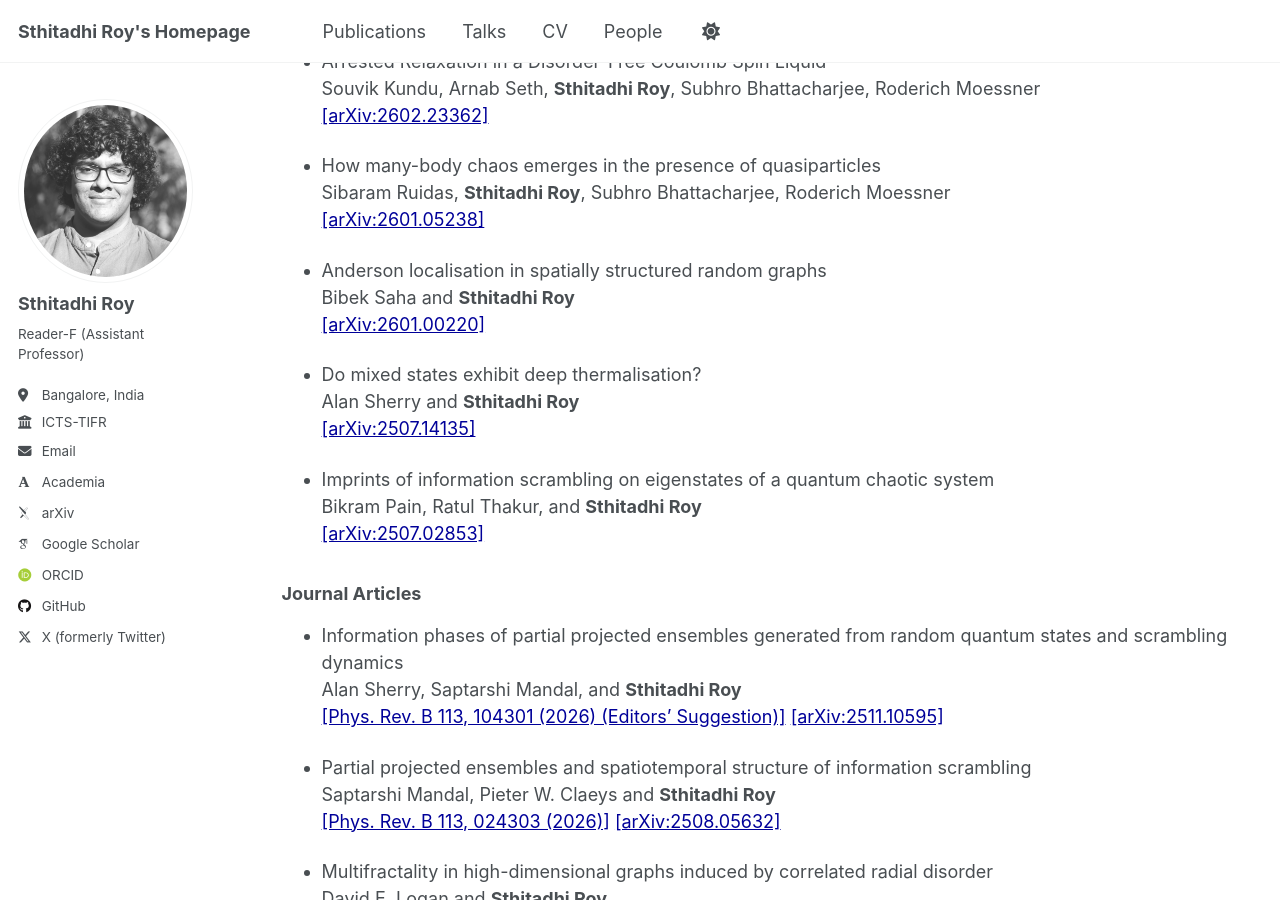
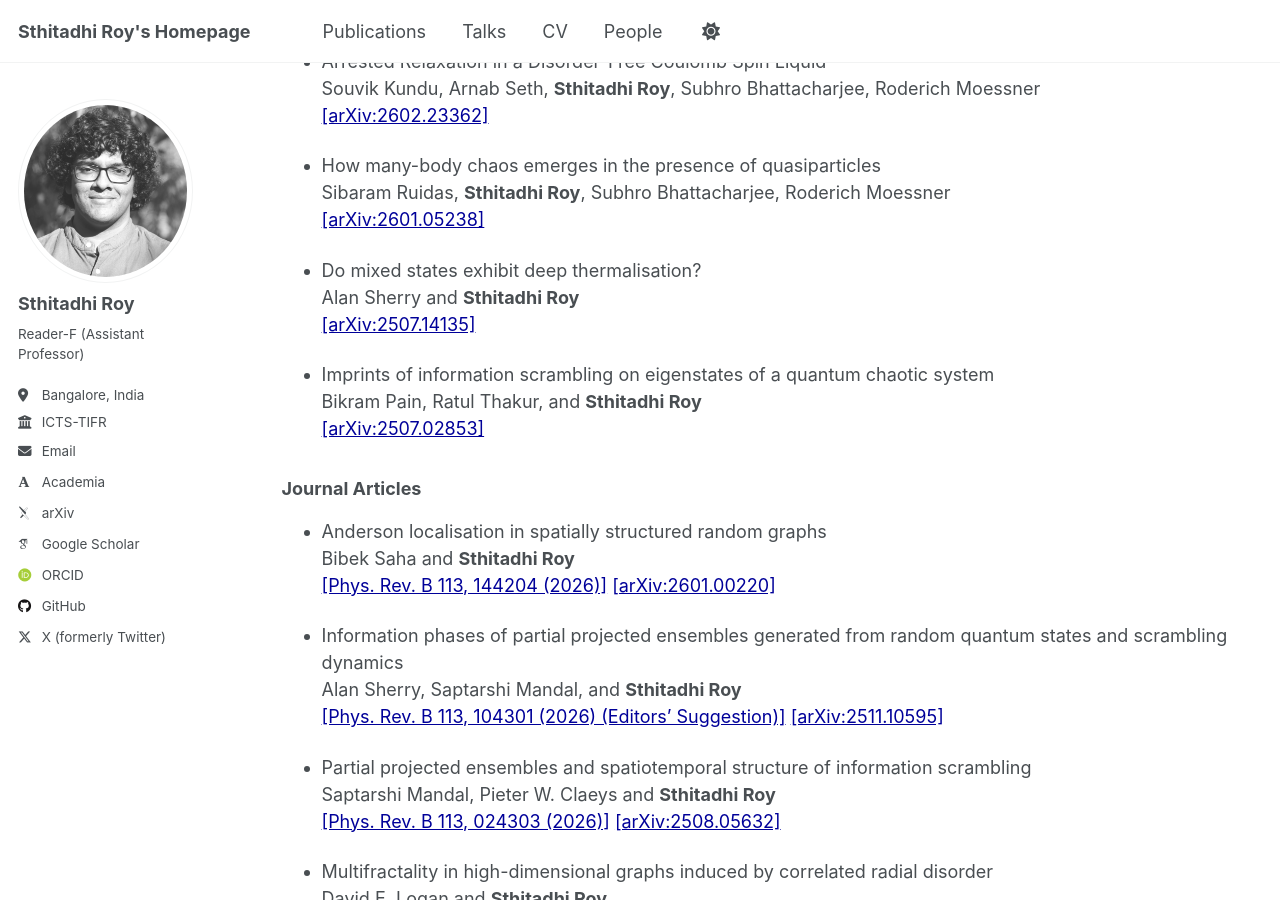
Before and after one commit to sthitadhi-roy/sthitadhi-roy.github.io, a Jekyll site: the page built from _pages/publications.md, in a window 1280 px wide and 900 px high, scrolled down 536 px. Built offline with Jekyll 4.4.1, drawn with Linux system fonts in a browser that asks for light colours; some web fonts are replaced; part of the change alters nothing that is shown.

Commit message:
Update publications.md

```diff
--- a/_pages/publications.md
+++ b/_pages/publications.md
@@ -38,9 +38,6 @@ author_profile: true
   Sibaram Ruidas, **Sthitadhi Roy**, Subhro Bhattacharjee, Roderich Moessner
   [[arXiv:2601.05238]](https://arxiv.org/abs/2601.05238)
 
-- Anderson localisation in spatially structured random graphs
-  Bibek Saha and **Sthitadhi Roy**
-  [[arXiv:2601.00220]](https://arxiv.org/abs/2601.00220)
 
 - Do mixed states exhibit deep thermalisation?
   Alan Sherry and **Sthitadhi Roy**
@@ -52,6 +49,10 @@ author_profile: true
 
 
 ### Journal Articles
+
+- Anderson localisation in spatially structured random graphs
+  Bibek Saha and **Sthitadhi Roy**
+  [[Phys. Rev. B 113, 144204 (2026)]](https://doi.org/10.1103/g6rc-mxq2) [[arXiv:2601.00220]](https://arxiv.org/abs/2601.00220)
 
 - Information phases of partial projected ensembles generated from random quantum states and scrambling dynamics
   Alan Sherry, Saptarshi Mandal, and **Sthitadhi Roy**
```
